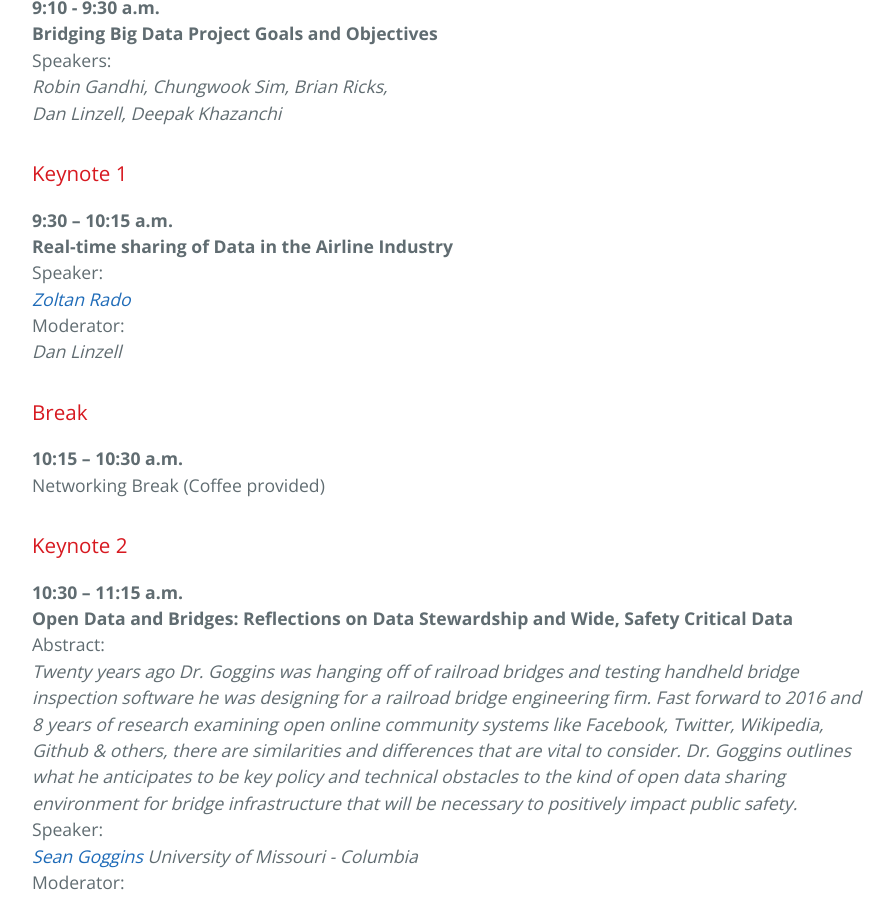
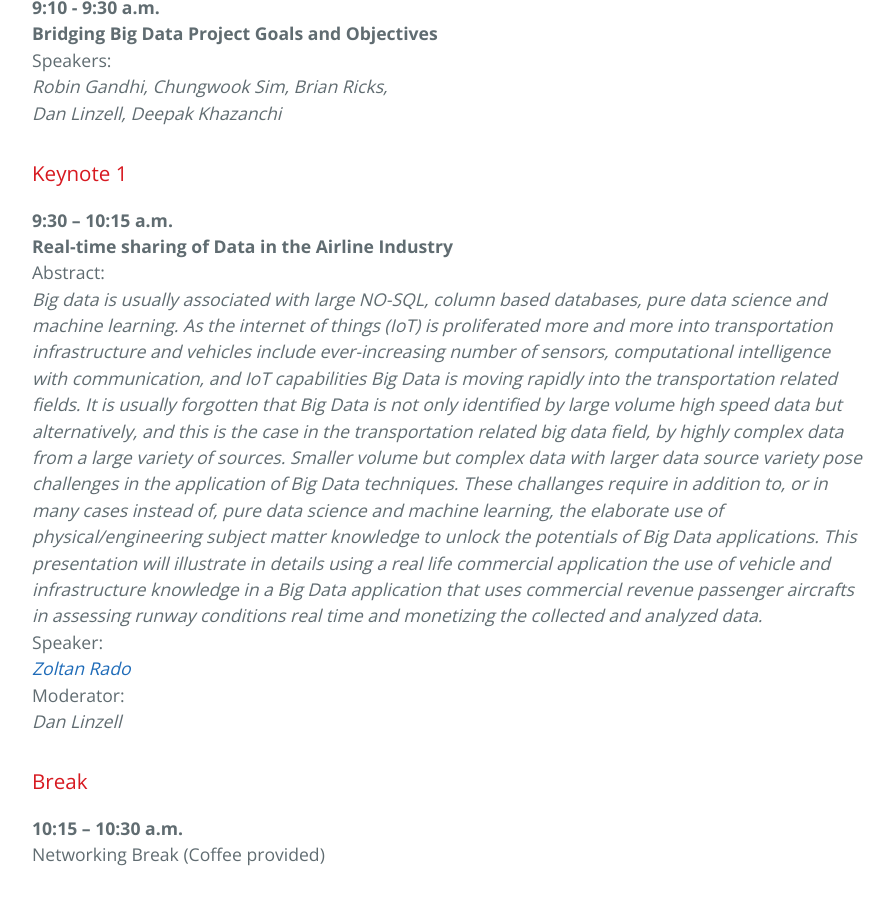
Before and after one commit to BridgingBigData/BridgingBigData.github.io, a Jekyll site: the page built from pages/bbd2016agenda.md, in a window 1280 px wide and 900 px high, scrolled down 1157 px. Shown: the whole window, without its empty margins (192-1086 px from the left). Built offline with Jekyll 4.4.1, drawn with Linux system fonts in a browser that asks for light colours.

Commit message:
Update bbd2016agenda.md

```diff
--- a/pages/bbd2016agenda.md
+++ b/pages/bbd2016agenda.md
@@ -35,6 +35,8 @@ Dan Linzell, Deepak Khazanchi_
 ### Keynote 1
 **9:30 – 10:15 a.m.**
 **Real-time sharing of Data in the Airline Industry**
+Abstract:
+_Big data is usually associated with large NO-SQL, column based databases, pure data science and machine learning.  As the internet of things (IoT) is proliferated more and more into transportation infrastructure and vehicles include ever-increasing number of sensors, computational intelligence with communication, and IoT capabilities Big Data is moving rapidly into the transportation related fields.  It is usually forgotten that Big Data is not only identified by large volume high speed data but alternatively, and this is the case in the transportation related big data field, by highly complex data from a large variety of sources.  Smaller volume but complex data with larger data source variety pose challenges in the application of Big Data techniques.  These challanges require in addition to, or in many cases instead of, pure data science and machine learning, the elaborate use of physical/engineering subject matter knowledge to unlock the potentials of Big Data applications. This presentation will illustrate in details using a real life commercial application the use of vehicle and infrastructure knowledge in a Big Data application that uses commercial revenue passenger aircrafts in assessing runway conditions real time and monetizing the collected and analyzed data._
 Speaker:
 _[Zoltan Rado](http://www.aviationsafetytechnologies.com/dr-zoltan-rado/)_
 Moderator:
```
